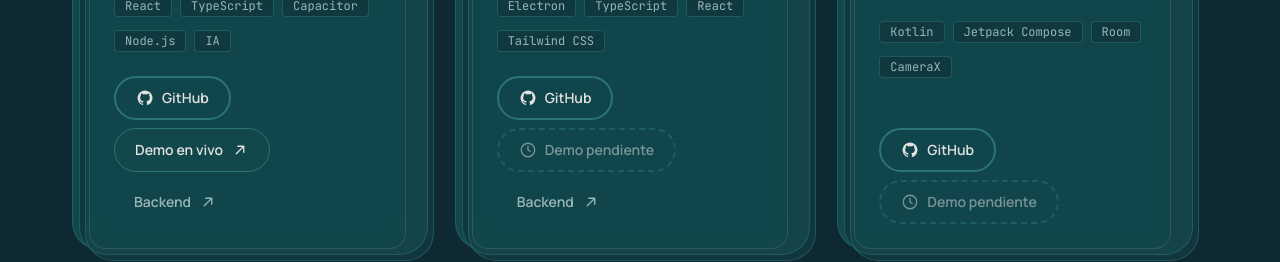
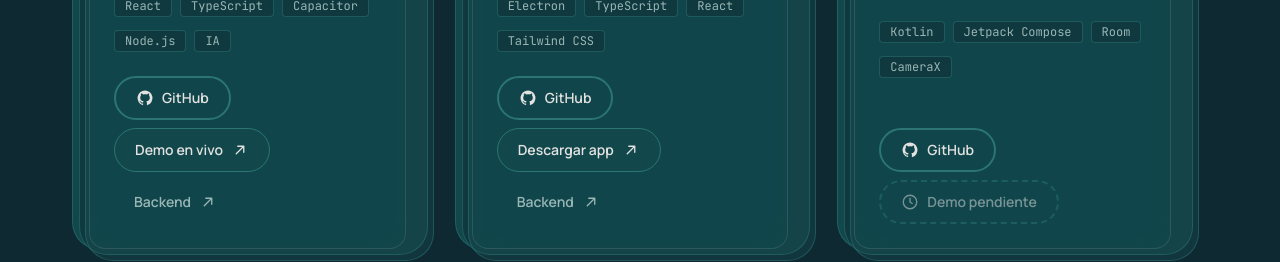
Before and after one commit to MarioZaMu/mi-portafolio, a Next.js app: page / in a window 1280 px wide. Shown: the part 3020-3282 px from the top of the page. Built offline with nearby package versions, Linux system fonts and the light colour scheme; no server answers.

Commit message:
Enlaza el instalador de Mudanzify (release v0.1.0) como demo

```diff
--- a/components/Projects.tsx
+++ b/components/Projects.tsx
@@ -77,9 +77,9 @@ function ProjectCard({ project, index }: { project: Project; index: number }) {
                 external
                 variant="tonal"
                 icon="external"
-                aria-label={`Demo en vivo de ${project.title}`}
+                aria-label={`${project.demoLabel ?? "Demo en vivo"} de ${project.title}`}
               >
-                Demo en vivo
+                {project.demoLabel ?? "Demo en vivo"}
               </ButtonLink>
             ) : (
               <PendingLink label="Demo pendiente" />
--- a/data/projects.ts
+++ b/data/projects.ts
@@ -16,6 +16,8 @@ export type Project = {
   githubUrl: string;
   /** Obligatorio. null mientras no haya demo publicada (TODO). Nunca usar "#". */
   demoUrl: string | null;
+  /** Texto del botón de demo cuando no es una web (p. ej. un instalador). Por defecto "Demo en vivo". */
+  demoLabel?: string;
   /** Qué hice yo en el proyecto. */
   role: string;
   /** Repositorios o enlaces adicionales (p. ej. backend). */
@@ -45,8 +47,9 @@ export const projects: Project[] = [
     imageAlt: "Captura de Mudanzify: pantalla de bienvenida «Tu mudanza de datos, sin perder nada» con el logo de la caja",
     tags: ["Electron", "TypeScript", "React", "Tailwind CSS"],
     githubUrl: "https://github.com/MarioZaMu/Mudanzify-Frontend",
-    // TODO: demo (video corto o instalador en GitHub Releases).
-    demoUrl: null,
+    // Instalador para Windows publicado en GitHub Releases.
+    demoUrl: "https://github.com/MarioZaMu/Mudanzify-Backend/releases/latest",
+    demoLabel: "Descargar app",
     role: "Diseño de interfaz, frontend y backend",
     extraLinks: [{ label: "Backend", href: "https://github.com/MarioZaMu/Mudanzify-Backend" }],
   },
```
Also changed, not shown: 1 other file (tests, documents, lock files or other folders).
